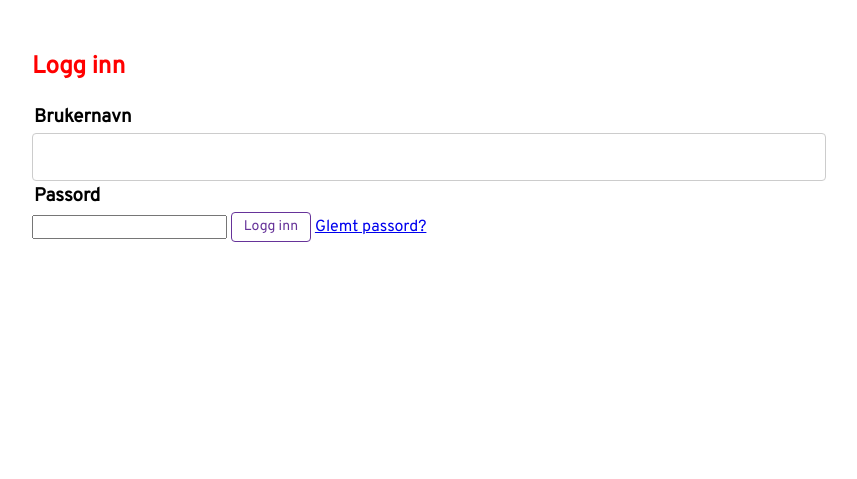
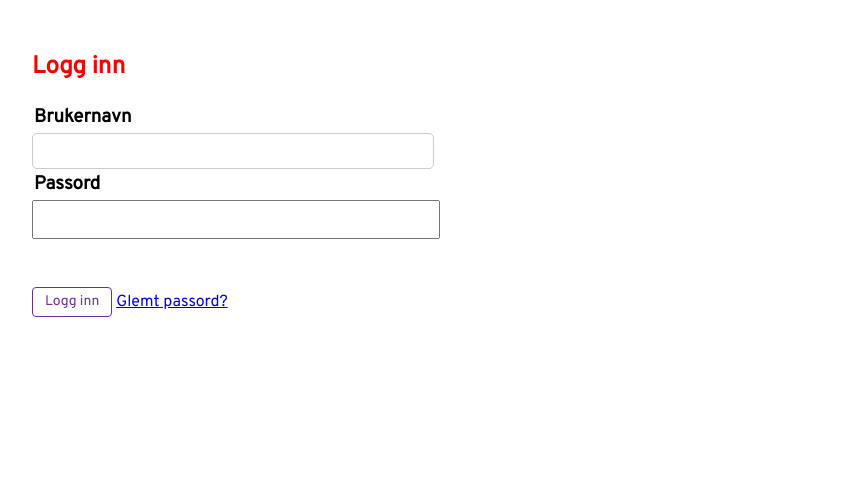
Before and after one commit to fredrikwaaler/OCR---SysDev2019, a Flask app: page /logg_inn in a window 1280 px wide; the page is wider, and only the part inside the window is pictured. Shown: the top 479 px of that part, without its empty margins (224-1081 px from the left). Run offline with Flask 2, Linux system fonts and the light colour scheme.

Commit message:
logg inn styling

```diff
--- a/Flask/static/main.css
+++ b/Flask/static/main.css
@@ -1,4 +1,5 @@
-/* Styling for mobile devices, ie. device with width less than 767px */
+/* Styling for mobile devices, ie. device with width less
+than 767px */
 @media screen and (max-width: 767px) {
     .container {
         margin: 0;
@@ -18,6 +19,8 @@ body {
     padding-bottom: 150px;
 }
 
+/* This continer currently holds all content,
+except for navbar and footer */
 .container {
     margin: 0 20% 20% 20%;
 }
@@ -25,7 +28,7 @@ body {
 /* h2 is used for big headings */
 h2 {
     font-size: 2.5 em;
-    font-family: 'Overpass', sans-serif;
+    font-family: 'Overpass', system-ui;
     color: red;
 }
 
@@ -120,10 +123,42 @@ input[type="submit"]:focus {
     border-color: #8c8c8c;
   }
 
+/* Email input fields have type = "text", but id = "email" */
+#email {
+    border-radius: 5px;
+    margin: 0;
+    padding: 0;
+    max-width: 400px;
+    min-width: 200px;
+    min-height: 33px;
+    width: 100%;
+}
+
+/* Highlighted email input field */
+#email:focus {
+}
+
+#password {
+    width: 100%;
+    max-width: 400px;
+    min-width: 200px;
+    min-height: 33px;
+    margin-bottom: 3em;
+
+    /* temp fix for widescreen */
+    margin-right: 900px;
+}
+
   /* Special styling for the delete user data button */
-  #warning {
-      background-color: red;
-  }
+#warning {
+    background-color: red;
+}
+
+
+#warning:focus {
+    background-color: blue;
+    border: 3px solid yellow;
+}
 
 /*  This will be added and styled LATER
     upload image button and more
```
